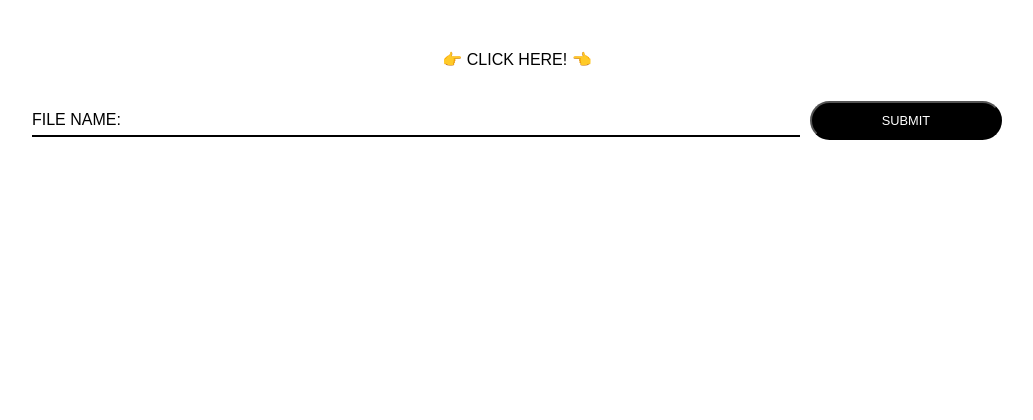
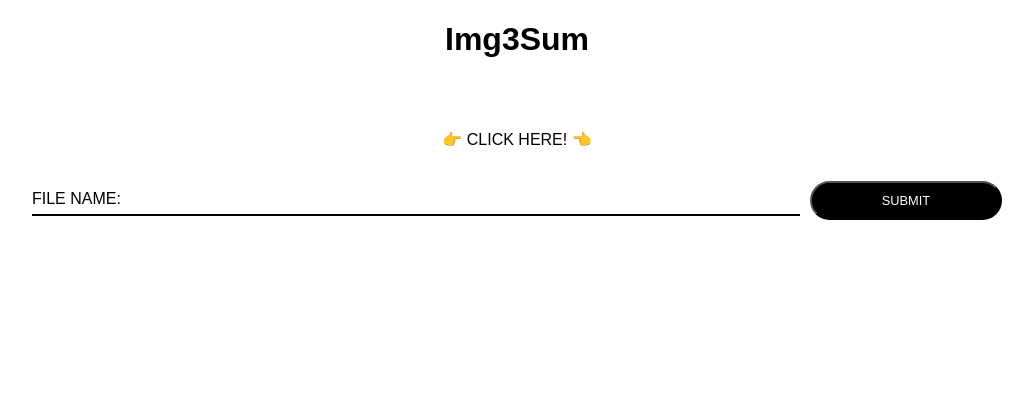
Before and after one commit to Lainshower/Img3Sum, a Flask app: page / in a window 1280 px wide. Shown: the top 420 px of the page, without its empty margins (123-1156 px from the left). Before the commit the page ends 140 px from the top, so only its background shows below. Run offline with Flask 2, Linux system fonts and the light colour scheme.

Commit message:
modify extract.py

```diff
--- a/templates/index.html
+++ b/templates/index.html
@@ -4,10 +4,13 @@
     <meta charset="UTF-8">
     <meta http-equiv="X-UA-Compatible" content="IE=edge">
     <meta name="viewport" content="width=device-width, initial-scale=1.0">
-    <title>이미지 쓰리썸</title>
+    <title>Img3Sum</title>
     <link rel="stylesheet" href="{{ url_for('static', filename='css/style.css') }}">
+    <link rel="shortcut icon" href="favicon.ico">
+    <link rel="icon" href="favicon.ico">
 </head>
 <body>
+    <h1 align="center">Img3Sum</h1>
     <div class="container">
         <div class="image-upload" id="image-upload">
 
```
